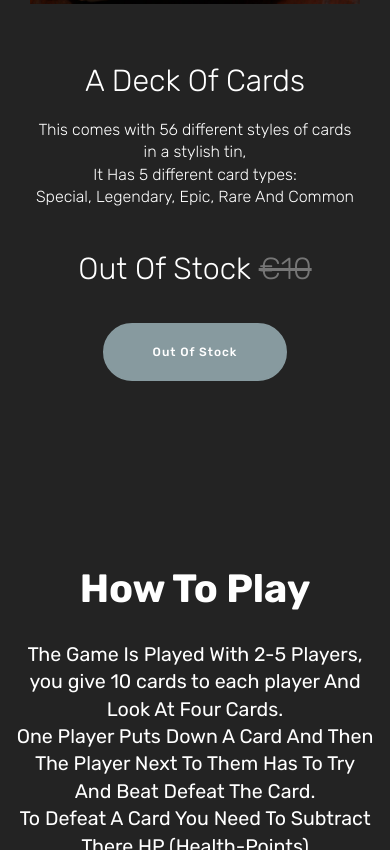
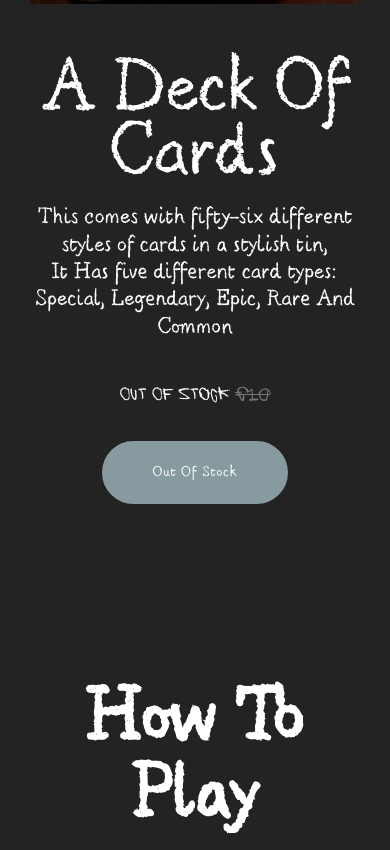
Before and after one commit to getcombowD/SS, a plain HTML site: page index.html in a window 390 px wide. Shown: the part 1150-2000 px from the top of the page. Drawn offline with Linux system fonts and the light colour scheme.

```diff
--- /dev/null
+++ b/assets/fonts/Berton-Roman-trial/style.css
@@ -0,0 +1,5 @@
+@font-face {
+   font-family: 'Berton-Roman-trial';
+   font-display: swap;
+   src: url('file:///Users/homemacbook/Library/Application%20Support/Mobirise.com/Mobirise/projects/project-2020-03-05_211752/fonts/Berton-Roman-trial/font.ttf');
+}
--- /dev/null
+++ b/assets/fonts/Blah blah bang/style.css
@@ -0,0 +1,5 @@
+@font-face {
+   font-family: 'Blah blah bang';
+   font-display: swap;
+   src: url('file:///Users/homemacbook/Library/Application%20Support/Mobirise.com/Mobirise/projects/project-2020-03-05_211752/fonts/Blah%20blah%20bang/font.ttf');
+}
--- a/assets/fonts/style.css
+++ b/assets/fonts/style.css
@@ -1,5 +1,10 @@
 @font-face {
-   font-family: 'amiga4ever pro';
+   font-family: 'Blah blah bang';
    font-display: swap;
-   src: url('amiga4ever pro/font.ttf');
+   src: url('Blah blah bang/font.ttf');
 }
+@font-face {
+   font-family: 'Berton-Roman-trial';
+   font-display: swap;
+   src: url('Berton-Roman-trial/font.ttf');
+}
--- a/assets/mobirise/css/mbr-additional.css
+++ b/assets/mobirise/css/mbr-additional.css
@@ -1,6 +1,4 @@
 @import url(https://fonts.googleapis.com/css?family=Rubik:300,300i,400,400i,500,500i,700,700i,900,900i&display=swap);
-
-
 
 
 body {
@@ -15,20 +13,20 @@ body {
   font-size: 6.8rem;
 }
 .display-2 {
-  font-family: 'Rubik', sans-serif;
-  font-size: 3rem;
+  font-family: 'Blah blah bang';
+  font-size: 1.5rem;
   font-display: swap;
 }
 .display-2 > .mbr-iconfont {
-  font-size: 4.8rem;
+  font-size: 2.4rem;
 }
 .display-4 {
-  font-family: 'Rubik', sans-serif;
-  font-size: 1rem;
+  font-family: 'Berton-Roman-trial';
+  font-size: 1.5rem;
   font-display: swap;
 }
 .display-4 > .mbr-iconfont {
-  font-size: 1.6rem;
+  font-size: 2.4rem;
 }
 .display-5 {
   font-family: 'Rubik', sans-serif;
@@ -39,12 +37,12 @@ body {
   font-size: 2.4rem;
 }
 .display-7 {
-  font-family: 'amiga4ever pro';
-  font-size: 1rem;
+  font-family: 'Berton-Roman-trial';
+  font-size: 4rem;
   font-display: swap;
 }
 .display-7 > .mbr-iconfont {
-  font-size: 1.6rem;
+  font-size: 6.4rem;
 }
 /* ---- Fluid typography for mobile devices ---- */
 /* 1.4 - font scale ratio ( bootstrap == 1.42857 ) */
@@ -58,14 +56,14 @@ body {
     line-height: calc( 1.4 * (2.1374999999999997rem + (4.25 - 2.1374999999999997) * ((100vw - 20rem) / (48 - 20))));
   }
   .display-2 {
-    font-size: 2.4rem;
-    font-size: calc( 1.7rem + (3 - 1.7) * ((100vw - 20rem) / (48 - 20)));
-    line-height: calc( 1.4 * (1.7rem + (3 - 1.7) * ((100vw - 20rem) / (48 - 20))));
+    font-size: 1.2rem;
+    font-size: calc( 1.175rem + (1.5 - 1.175) * ((100vw - 20rem) / (48 - 20)));
+    line-height: calc( 1.4 * (1.175rem + (1.5 - 1.175) * ((100vw - 20rem) / (48 - 20))));
   }
   .display-4 {
-    font-size: 0.8rem;
-    font-size: calc( 1rem + (1 - 1) * ((100vw - 20rem) / (48 - 20)));
-    line-height: calc( 1.4 * (1rem + (1 - 1) * ((100vw - 20rem) / (48 - 20))));
+    font-size: 1.2rem;
+    font-size: calc( 1.175rem + (1.5 - 1.175) * ((100vw - 20rem) / (48 - 20)));
+    line-height: calc( 1.4 * (1.175rem + (1.5 - 1.175) * ((100vw - 20rem) / (48 - 20))));
   }
   .display-5 {
     font-size: 1.2rem;
@@ -545,12 +543,12 @@ a:hover {
   display: none;
 }
 .form-control {
-  font-family: 'amiga4ever pro';
-  font-size: 1rem;
+  font-family: 'Berton-Roman-trial';
+  font-size: 4rem;
   font-display: swap;
 }
 .form-control > .mbr-iconfont {
-  font-size: 1.6rem;
+  font-size: 6.4rem;
 }
 blockquote {
   border-color: #149dcc;
--- a/index.html
+++ b/index.html
@@ -48,12 +48,12 @@
             <ul class="navbar-nav nav-dropdown" data-app-modern-menu="true"><li class="nav-item">
                     <a class="nav-link link text-white display-4" href="https://mobirise.co">&nbsp; &nbsp; &nbsp; &nbsp; &nbsp; &nbsp; &nbsp; &nbsp; &nbsp;&nbsp;</a>
                 </li></ul>
-            <div class="navbar-buttons mbr-section-btn"><a class="btn btn-sm btn-primary display-4" href="index.html#services2-c"><span class="mbrib-shopping-cart mbr-iconfont mbr-iconfont-btn"></span>Buy Now</a></div>
+            <div class="navbar-buttons mbr-section-btn"><a class="btn btn-sm btn-primary display-2" href="index.html#services2-c"><span class="mbrib-shopping-cart mbr-iconfont mbr-iconfont-btn"></span>Buy Now</a></div>
         </div>
     </nav>
 </section>
 
-<section class="engine"><a href="https://mobirise.info/d">free site maker</a></section><section class="cid-qTkA127IK8 mbr-fullscreen" id="header2-1">
+<section class="engine"><a href="https://mobirise.info/h">how to create a web page</a></section><section class="cid-qTkA127IK8 mbr-fullscreen" id="header2-1">
 
 
 
@@ -62,9 +62,9 @@
     <div class="container align-center">
         <div class="row justify-content-md-center">
             <div class="mbr-white col-md-10">
-                <h1 class="mbr-section-title mbr-bold pb-3 mbr-fonts-style display-1"><br><br>School Situations</h1>
+                <h1 class="mbr-section-title mbr-bold pb-3 mbr-fonts-style display-7"><br><br>School Situations</h1>
 
-                <p class="mbr-text pb-3 mbr-fonts-style display-5">School Situations is the new revolutionary card game made by kids for kids.<br>Every card has a different attack and defence which was designed by our class.<br>The game is made for people of all ages so you can play with anyone.<br></p>
+                <p class="mbr-text pb-3 mbr-fonts-style display-4">School Situations is the new revolutionary card game made by kids for kids.<br>Every card has a different attack and defence which was designed by our class.<br>The game is made for people of all ages so you can play with anyone.<br></p>
                 <div class="mbr-section-btn"><a class="btn btn-md btn-secondary display-4" href="index.html#services2-c">Buy Decks</a> <a class="btn btn-md btn-primary display-4" href="index.html#header16-1e">How To Play</a></div>
             </div>
         </div>
@@ -90,9 +90,9 @@
                     <img src="assets/images/mbr-952x635.jpg" alt="Mobirise" title="">
                 </div>
                 <div class="align-left aside-content">
-                    <h2 class="mbr-title pt-2 mbr-fonts-style display-2">A Deck Of Cards</h2>
+                    <h2 class="mbr-title pt-2 mbr-fonts-style display-7">A Deck Of Cards</h2>
                     <div class="mbr-section-text">
-                        <p class="mbr-text text1 pt-2 mbr-light mbr-fonts-style display-4">This comes with 56 different styles of cards in a stylish tin,<br>It Has 5 different card types:<br>Special, Legendary, Epic, Rare And Common</p>
+                        <p class="mbr-text text1 pt-2 mbr-light mbr-fonts-style display-4">This comes with fifty-six different styles of cards in a stylish tin,<br>It Has five different card types:<br>Special, Legendary, Epic, Rare And Common</p>
                         <p class="mbr-text text2 pt-4 mbr-light mbr-fonts-style display-2">Out Of Stock&nbsp;<span class="cost">€10</span></p>
                     </div>
                     <!--Btn-->
@@ -112,9 +112,9 @@
     <div class="container">
         <div class="row justify-content-md-center">
             <div class="col-md-10 align-center">
-                <h1 class="mbr-section-title mbr-bold pb-3 mbr-fonts-style display-1">How To Play</h1>
+                <h1 class="mbr-section-title mbr-bold pb-3 mbr-fonts-style display-7">How To Play</h1>
 
-                <p class="mbr-text pb-3 mbr-fonts-style display-5">The Game Is Played With 2-5 Players, you give 10 cards to each player And Look At Four Cards.<br>One Player Puts Down A Card And Then The Player Next To Them Has To Try And Beat Defeat The Card.<br>To Defeat A Card You Need To Subtract There HP (Health-Points)<br>To Do this, Each Card Has An Attack And Defence Stat.<br>To Deal Damadge You Choose A Card With A High Attack And If The Attack on The Card Is Higher than the Defence You Subtract The Differance From the HP.<br>To Defeat The Card You Try And Get Rid Of All The HP On The Opponents Cards.<br>If You Loose A Card You Can Pick Up A Card From Your Spare Cards<br><strong><em>DO NOT PICK UP MORE FROM THE DECK!!!!!</em></strong><br>The Card rarity Is Different With Each, Card And All Cards Can Be Used As Many Times As They Still Have HP, &nbsp;<strong>Except &nbsp;</strong>Special Cards Which Can Only Be Used Once.<br><br>To Win You Have To Have The Most Cards At the End Of The Game Or Defeat All The Opponents Cards</p>
+                <p class="mbr-text pb-3 mbr-fonts-style display-4">The Game Is Played With five-six Players, you give ten cards to each player And Look At Four Cards.<br>One Player Puts Down A Card And Then The Player Next To Them Has To Try And Beat Defeat The Card.<br>To Defeat A Card You Need To Subtract There HP (Health-Points)<br>To Do this, Each Card Has An Attack And Defence Stat.<br>To Deal Damadge You Choose A Card With A High Attack And If The Attack on The Card Is Higher than the Defence You Subtract The Differance From the HP.<br>To Defeat The Card You Try And Get Rid Of All The HP On The Opponents Cards.<br>If You Loose A Card You Can Pick Up A Card From Your Spare Cards<br><strong><em>DO NOT PICK UP MORE FROM THE DECK!!!!!</em></strong><br>The Card rarity Is Different With Each, Card And All Cards Can Be Used As Many Times As They Still Have HP, &nbsp;<strong>Except &nbsp;</strong>Special Cards Which Can Only Be Used Once.<br><br>To Win You Have To Have The Most Cards At the End Of The Game Or Defeat All The Opponents Cards</p>
 
             </div>
         </div>
```
Also changed, not shown: page1.html (+2 -2 lines), page2.html (+2 -2 lines), page3.html (+2 -2 lines), page4.html (+2 -2 lines), page5.html (+2 -2 lines), page6.html (+1 -1 lines), assets/fonts/Berton-Roman-trial/font.ttf (added), assets/fonts/Blah blah bang/font.ttf (added), 1 other file.
